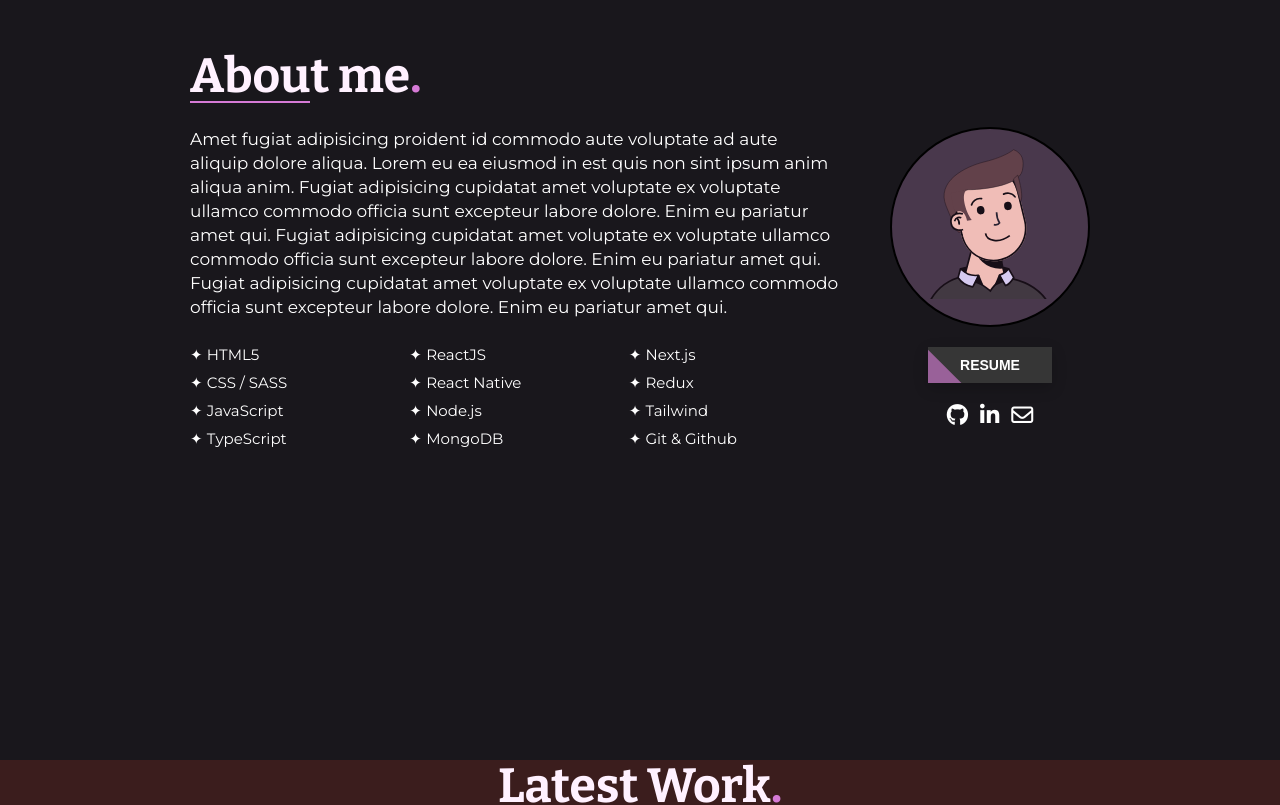
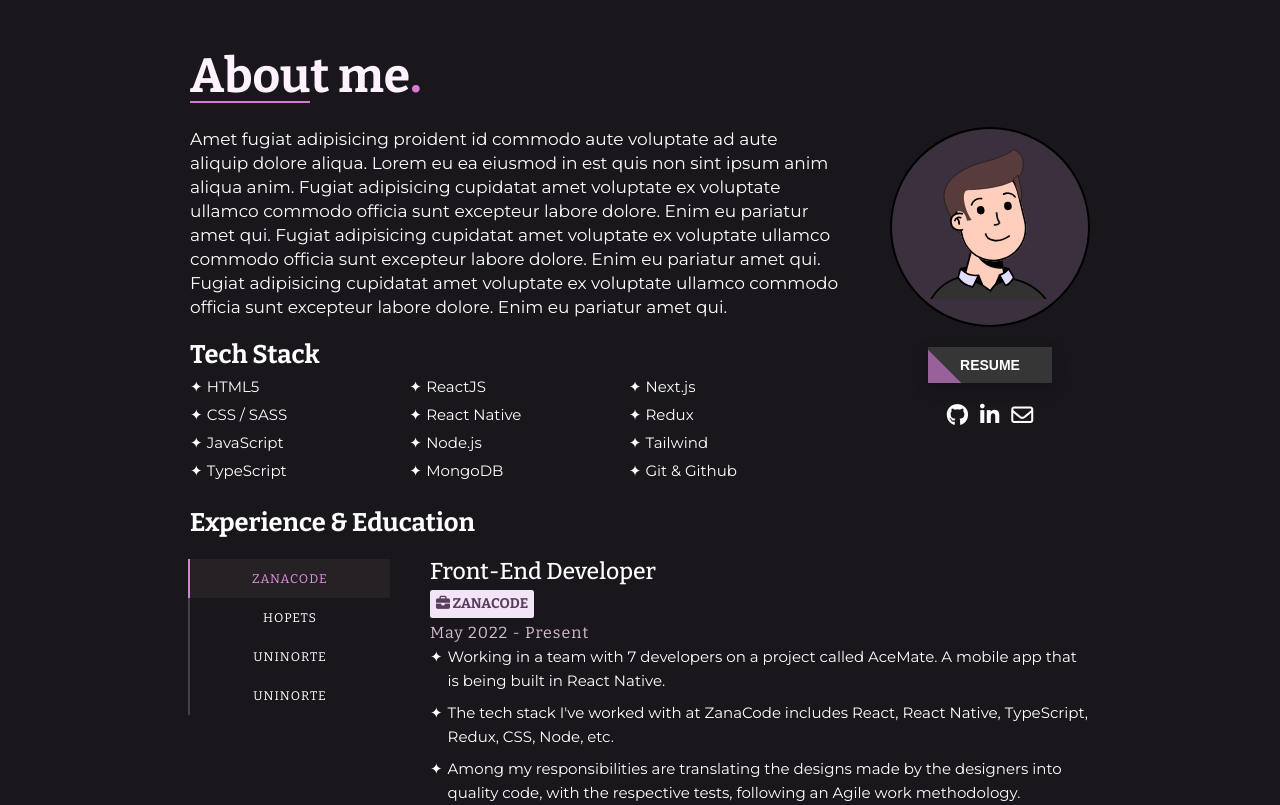
Before and after one commit to josefggx/Portfolio, a React (Vite) app: page / in a window 1280 px wide. Shown: the part 840-1645 px from the top of the page. Built offline with nearby package versions, Linux system fonts and the light colour scheme.

Commit message:
💄 update: Add experience component & update style

```diff
--- a/src/pages/HomeAboutPage/HomeAboutPage.scss
+++ b/src/pages/HomeAboutPage/HomeAboutPage.scss
@@ -2,7 +2,7 @@
   padding: 90px 10px 0 10px;
   display: flex;
   justify-content: center;
-  height: 100vh;
+  // height: 100vh;
 
   .about__container {
     max-width: 900px;
@@ -15,6 +15,11 @@
       gap: 50px;
       justify-content: center;
       align-items: center;
+
+      .item__title {
+        margin-bottom: 8px;
+        font-family: 'Bitter', sans-serif;
+      }
 
       .about__info {
         flex-shrink: 0;
@@ -52,25 +57,31 @@
         width: 200px;
         background-color: rgb(59, 49, 62);
         border-radius: 50%;
+        transition: all 0.3s ease-in-out;
+        background: rgb(59, 49, 62); /* fallback for old browsers */
+
+        &:hover {
+          background: rgb(80, 67, 85);
+        }
 
         // & svg {
         //   filter: grayscale(10%);
         // }
 
-        &::after {
-          content: '';
-          position: absolute;
-          top: 0;
-          left: 0;
-          width: 100%;
-          height: 100%;
-          border-radius: 50%;
-          opacity: 0.6;
-          opacity: 0.15;
-          filter: none;
-          background: rgb(153, 97, 153);
-          transition: all 0.2s ease-in-out;
-        }
+        // &::after {
+        //   content: '';
+        //   position: absolute;
+        //   top: 0;
+        //   left: 0;
+        //   width: 100%;
+        //   height: 100%;
+        //   border-radius: 50%;
+        //   opacity: 0.6;
+        //   opacity: 0.15;
+        //   filter: none;
+        //   background: rgb(153, 97, 153);
+        //   transition: all 0.2s ease-in-out;
+        // }
 
         &:hover::after {
           opacity: 0;
@@ -100,6 +111,13 @@
   }
 }
 
+.experience__title {
+  // align-self: center;
+  color: white;
+  font-size: 25.5px;
+  font-family: 'Bitter', sans-serif;
+}
+
 @media (max-width: 768px) {
   .about {
     .about__container {
@@ -115,6 +133,10 @@
         align-items: center;
         gap: 16px;
 
+        .item__title {
+          text-align: center;
+        }
+
         .about__info {
           display: flex;
           align-self: center;
--- a/src/pages/HomeAboutPage/HomeAboutPage.tsx
+++ b/src/pages/HomeAboutPage/HomeAboutPage.tsx
@@ -1,6 +1,7 @@
 import { Link } from 'react-router-dom';
 import { Avatar } from '../../components/Avatar/Avatar';
 import { Button } from '../../components/Button/Button';
+import { Experience } from '../../components/Experience/Experience';
 import { TechStack } from '../../components/TechStack/TechStack';
 import { Title } from '../../components/Title/Title';
 import './HomeAboutPage.scss';
@@ -27,7 +28,9 @@ export const HomeAboutPage = () => {
             dolore. Enim eu pariatur amet qui.
             <br />
             <br />
+            <h2 className="item__title">Tech Stack</h2>
             <TechStack />
+            {/* <br /> */}
           </div>
           <div className="about__info">
             <div className="about__image">
@@ -54,6 +57,9 @@ export const HomeAboutPage = () => {
             </div>
           </div>
         </div>
+        {/* <Title title='Experience' /> */}
+        <h2 className="experience__title">Experience & Education</h2>
+        <Experience />
       </div>
     </section>
   );
```
